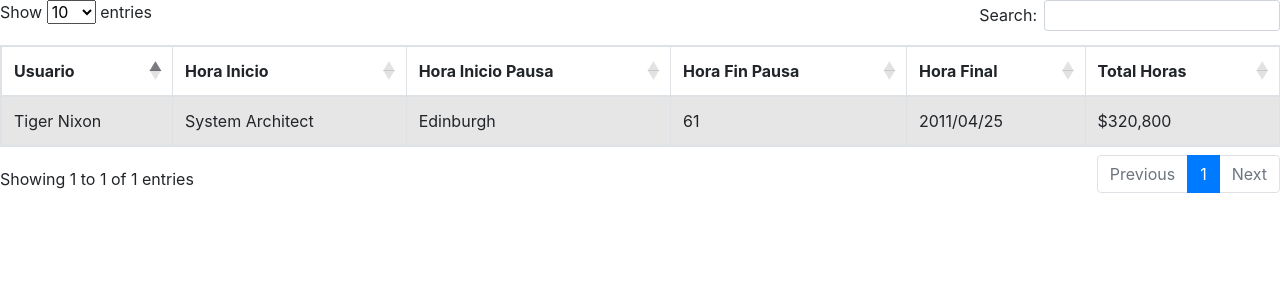
After one commit to LuisMM727/Proyecto_Pasantia, a Flask app: template Sistema de Marcacion/templates/borrador.html in a window 1280 px wide. The commit adds this page. Shown: the top 300 px of the page. Run offline with Flask 3, Linux system fonts and the light colour scheme; the template is opened without the code that fills it, so the values that code supplies are empty; some libraries are stand-ins or nearby versions.

Commit message:
Se modifico

```diff
--- a/Sistema de Marcacion/app.py
+++ b/Sistema de Marcacion/app.py
@@ -43,6 +43,7 @@ def marcacion():
     return render_template("marcacion.html", marcacion=marcacion)
 
 
+
 @app.route('/logout')
 def logout():
     session.pop('usuario', None)
--- /dev/null
+++ b/Sistema de Marcacion/borrador.py
@@ -0,0 +1,6 @@
+from modulos.funciones import obtener_marcacion
+
+marcacion = obtener_marcacion()
+
+for marca in marcacion:
+    print(marca)
--- a/Sistema de Marcacion/insertar_hash.py
+++ b/Sistema de Marcacion/insertar_hash.py
@@ -2,13 +2,13 @@
 from werkzeug.security import generate_password_hash
 import pymysql
 
-conexion = pymysql.connect(host='localhost', user='root', password='', db='sistemamc', cursorclass=pymysql.cursors.DictCursor)
+conexion = pymysql.connect(host='localhost', user='root', password='', db='marcador', cursorclass=pymysql.cursors.DictCursor)
 
 cursor = conexion.cursor()
-usuario = 'admin2'
+usuario = 'admin'
 password = generate_password_hash('123456')
 activo = True
 cursor.execute("INSERT INTO usuarios (nombre_usuario, password_usuario, activo) VALUES (%s, %s, %s)", (usuario, password, activo))
-print("Se genero", password)
+print("Se genero el usuario")
 conexion.commit()
 conexion.close()
--- a/Sistema de Marcacion/modulos/conexionDB.py
+++ b/Sistema de Marcacion/modulos/conexionDB.py
@@ -1,5 +1,5 @@
 import pymysql
 def obtener_conexion():
-    return pymysql.connect(host='localhost', user='root', password='', db='sistemamc', cursorclass=pymysql.cursors.DictCursor)
+    return pymysql.connect(host='localhost', user='root', password='', db='marcador', cursorclass=pymysql.cursors.DictCursor)
 
 conexion = obtener_conexion()
--- a/Sistema de Marcacion/modulos/funciones.py
+++ b/Sistema de Marcacion/modulos/funciones.py
@@ -34,7 +34,7 @@ def obtener_marcacion():
     cursor = conn.conexion.cursor()
     marcacion = []
     with cursor.connection.cursor() as cursor:
-        cursor.execute("SELECT id_marcacion, marcacion FROM marcados")
+        cursor.execute("SELECT id_marcado, id_marcacion, marcacion FROM marcados")
         marcacion = cursor.fetchall()
     conn.conexion.close()
     return marcacion
--- /dev/null
+++ b/Sistema de Marcacion/templates/borrador.html
@@ -0,0 +1,41 @@
+<!DOCTYPE html>
+<html lang="es">
+    <head>
+        <meta charset="utf-8" />
+        <title></title>
+        <link rel="stylesheet" href="https://cdnjs.cloudflare.com/ajax/libs/twitter-bootstrap/4.5.2/css/bootstrap.css">
+        <link rel="stylesheet" href="https://cdn.datatables.net/2.3.0/css/dataTables.bootstrap4.css">
+        <script src="https://code.jquery.com/jquery-3.7.1.js"></script>
+        <script src="https://cdnjs.cloudflare.com/ajax/libs/popper.js/1.14.3/umd/popper.min.js"></script>
+        <script src="https://cdnjs.cloudflare.com/ajax/libs/twitter-bootstrap/4.5.2/js/bootstrap.min.js"></script>
+        <script src="https://cdn.datatables.net/2.3.0/js/dataTables.js"></script>
+        <script src="https://cdn.datatables.net/2.3.0/js/dataTables.bootstrap4.js"></script>
+        <script>
+            $(document).ready(function() {
+            $('#example').DataTable();} );
+        </script>
+    </head>
+    <body>
+        <table id="example" class="table table-striped table-bordered" style="width:100%">
+        <thead>
+            <tr>
+                <th>Usuario</th>
+                <th>Hora Inicio</th>
+                <th>Hora Inicio Pausa</th>
+                <th>Hora Fin Pausa</th>
+                <th>Hora Final</th>
+                <th>Total Horas</th>
+            </tr>
+        </thead>
+        <tbody>
+            <tr>
+                <td>Tiger Nixon</td>
+                <td>System Architect</td>
+                <td>Edinburgh</td>
+                <td>61</td>
+                <td>2011/04/25</td>
+                <td>$320,800</td>
+            </tr>
+    </table>
+    </body>
+</html>
```
Also changed, not shown: Sistema de Marcacion/templates/marcacion.html (+36 -12 lines).
